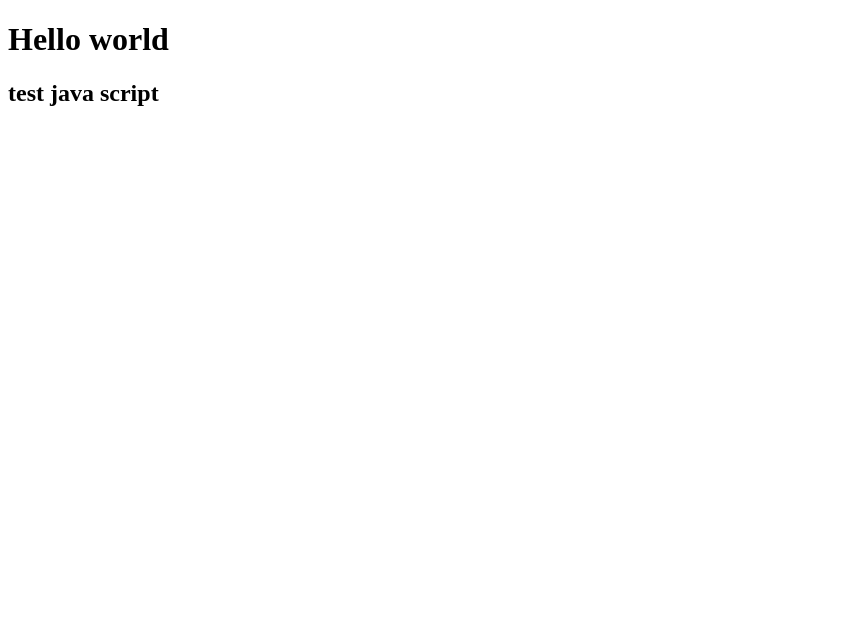
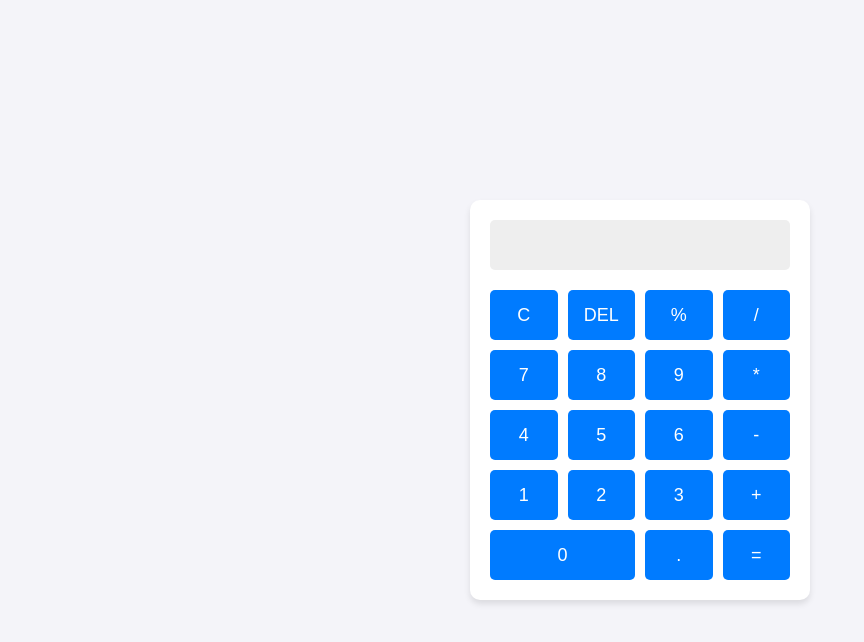
Before and after one commit to MoMoMo7317/testbranch, a plain HTML site: page index.html in a window 1280 px wide. Shown: the whole page, without its empty margins (0-864 px from the left). Drawn offline with Linux system fonts and the light colour scheme.

Commit message:
new test_v3

```diff
--- a/index.html
+++ b/index.html
@@ -3,11 +3,106 @@
 <head>
     <meta charset="UTF-8">
     <meta name="viewport" content="width=device-width, initial-scale=1.0">
-    <title>Mo</title>
+    <title>warunya</title>
+    <style>
+        body {
+            font-family: Arial, sans-serif;
+            display: flex;
+            justify-content: center;
+            align-items: center;
+            height: 100vh;
+            margin: 0;
+            background-color: #f4f4f9;
+        }
+        .calculator {
+            background: #ffffff;
+            border-radius: 10px;
+            box-shadow: 0px 4px 6px rgba(0, 0, 0, 0.1);
+            padding: 20px;
+            width: 300px;
+        }
+        .display {
+            background: #eeeeee;
+            border: none;
+            border-radius: 5px;
+            height: 50px;
+            font-size: 24px;
+            text-align: right;
+            padding: 10px;
+            margin-bottom: 20px;
+            width: 100%;
+            box-sizing: border-box;
+        }
+        .buttons {
+            display: grid;
+            grid-template-columns: repeat(4, 1fr);
+            gap: 10px;
+        }
+        button {
+            height: 50px;
+            font-size: 18px;
+            border: none;
+            border-radius: 5px;
+            background: #007bff;
+            color: white;
+            cursor: pointer;
+        }
+        button:hover {
+            background: #0056b3;
+        }
+        .span-two {
+            grid-column: span 2;
+        }
+    </style>
 </head>
 <body>
-    <h1>Hello world</h1>
-    <h2>test java script</h2>
-    <script src="script.js"></script>
+    <div class="calculator">
+        <input type="text" class="display" id="display" disabled>
+        <div class="buttons">
+            <button onclick="clearDisplay()">C</button>
+            <button onclick="deleteLast()">DEL</button>
+            <button onclick="appendValue('%')">%</button>
+            <button onclick="appendValue('/')">/</button>
+            <button onclick="appendValue('7')">7</button>
+            <button onclick="appendValue('8')">8</button>
+            <button onclick="appendValue('9')">9</button>
+            <button onclick="appendValue('*')">*</button>
+            <button onclick="appendValue('4')">4</button>
+            <button onclick="appendValue('5')">5</button>
+            <button onclick="appendValue('6')">6</button>
+            <button onclick="appendValue('-')">-</button>
+            <button onclick="appendValue('1')">1</button>
+            <button onclick="appendValue('2')">2</button>
+            <button onclick="appendValue('3')">3</button>
+            <button onclick="appendValue('+')">+</button>
+            <button onclick="appendValue('0')" class="span-two">0</button>
+            <button onclick="appendValue('.')">.</button>
+            <button onclick="calculate()">=</button>
+        </div>
+    </div>
+
+    <script>
+        const display = document.getElementById('display');
+
+        function appendValue(value) {
+            display.value += value;
+        }
+
+        function clearDisplay() {
+            display.value = '';
+        }
+
+        function deleteLast() {
+            display.value = display.value.slice(0, -1);
+        }
+
+        function calculate() {
+            try {
+                display.value = eval(display.value);
+            } catch (error) {
+                display.value = 'Error';
+            }
+        }
+    </script>
 </body>
 </html>
--- a/script.js
+++ b/script.js
@@ -1,2 +1,29 @@
 console.log("warunya boonkeng");
 console.log("mo");
+
+// Select the display element
+const display = document.getElementById('display');
+
+// Function to append value to the display
+function appendValue(value) {
+    display.value += value;
+}
+
+// Function to clear the display
+function clearDisplay() {
+    display.value = '';
+}
+
+// Function to delete the last character from the display
+function deleteLast() {
+    display.value = display.value.slice(0, -1);
+}
+
+// Function to calculate the result
+function calculate() {
+    try {
+        display.value = eval(display.value);
+    } catch (error) {
+        display.value = 'Error';
+    }
+}
```
